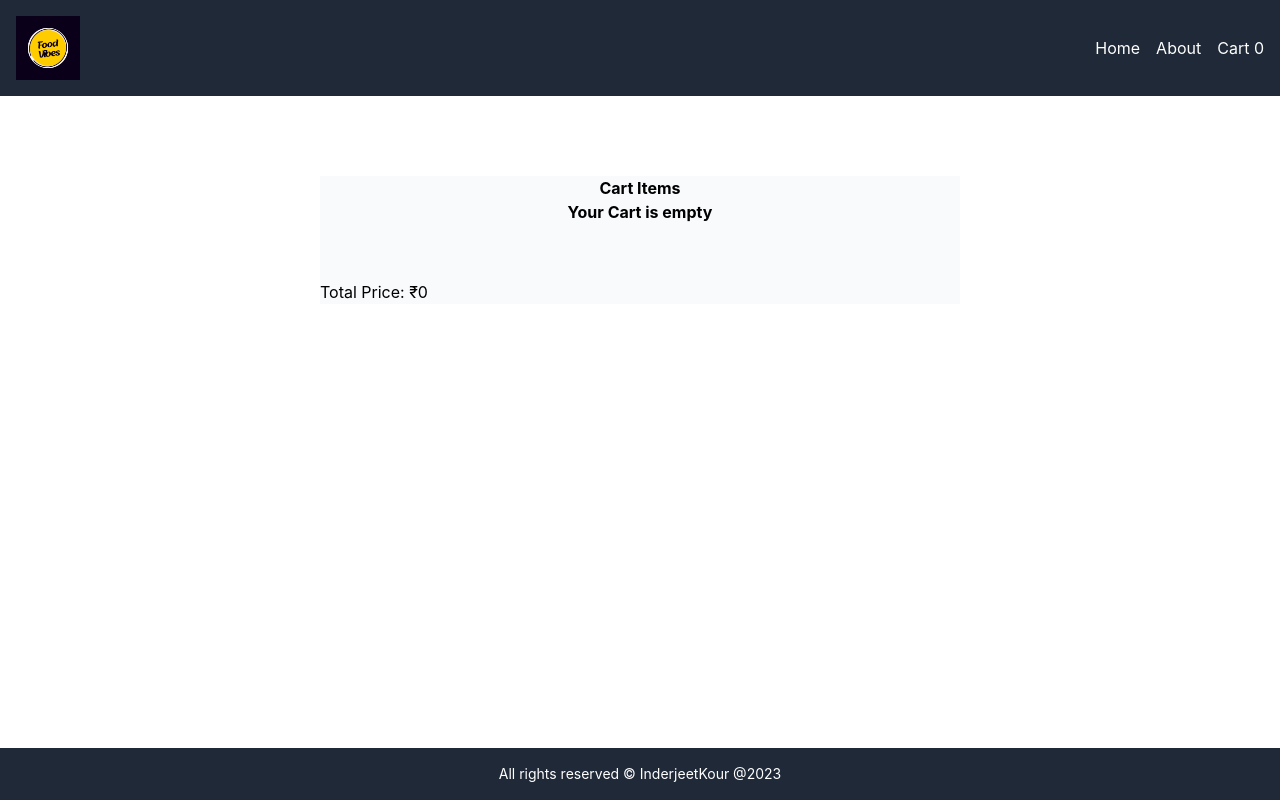
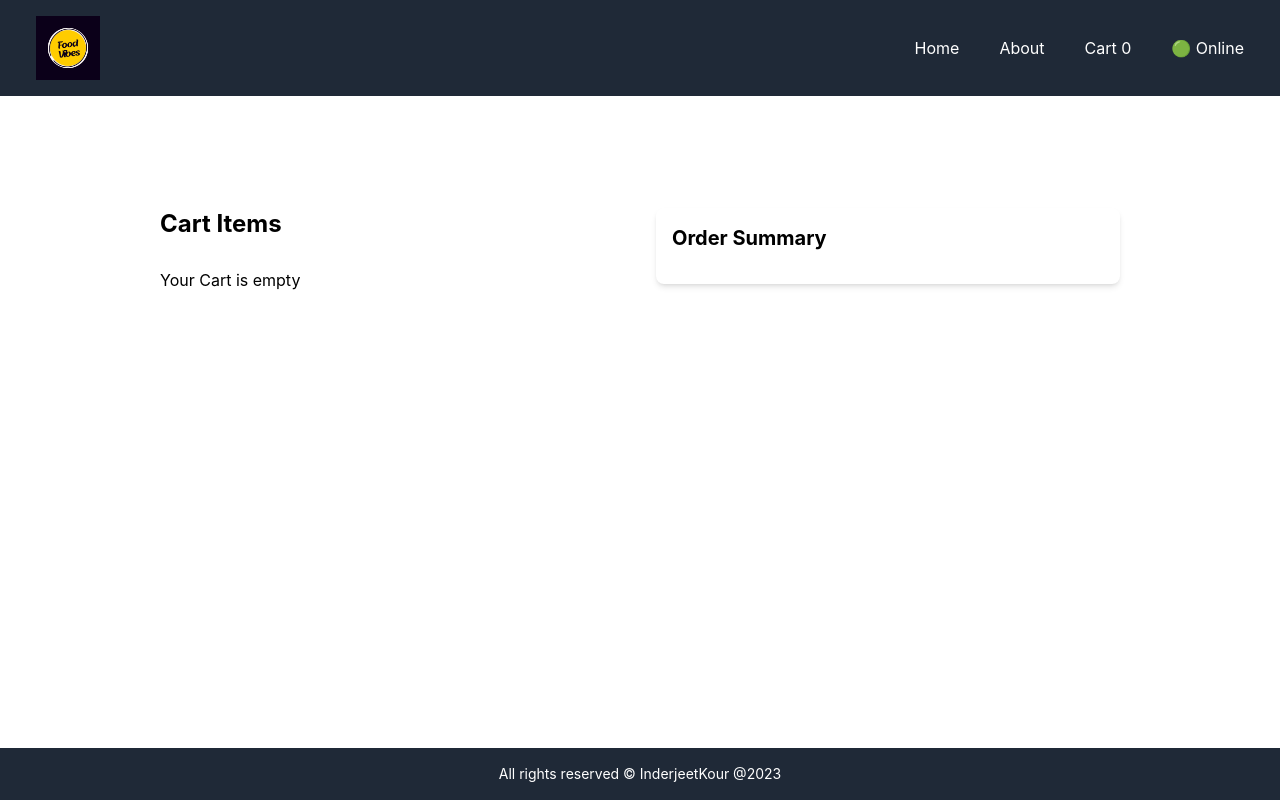
Before and after one commit to inderjeetkour1211/FoodHeaven, a React (Create React App) app: page /cart in a window 1280 px wide. Built offline with nearby package versions, Linux system fonts and the light colour scheme.

Commit message:
updated app

```diff
--- a/package.json
+++ b/package.json
@@ -9,6 +9,7 @@
     "@testing-library/user-event": "^13.5.0",
     "react": "^18.2.0",
     "react-dom": "^18.2.0",
+    "react-icons": "^4.10.1",
     "react-redux": "^8.1.2",
     "react-router-dom": "^6.14.2",
     "react-scripts": "5.0.1",
--- a/src/Components/About.js
+++ b/src/Components/About.js
@@ -2,7 +2,7 @@ import React from 'react'
 
 const About = () => {
   return (
-    <div className="bg-gray-100 py-8 px-4 md:px-8 lg:px-16">
+    <div className="bg-gray-100 max-w-[1240px] mx-auto py-8 px-4 md:px-8 lg:px-16">
       <h1 className="text-3xl font-bold mb-4">About Us</h1>
       <p className="text-gray-700 mb-4">
         Our mission is to make it easy for people to order food from their favorite restaurants. We believe that everyone should have access to delicious, affordable food, no matter where they live or work.
--- a/src/Components/Body.js
+++ b/src/Components/Body.js
@@ -3,6 +3,8 @@ import RestaurantCard from "./RestaurantCard";
 import { swiggy_api_URL } from "./constant";
 import Shimmer from "./Shimmer";
 import { Link } from "react-router-dom";
+
+
 function filterData(searchText, allRestaurants) {
   const filteredData = allRestaurants.filter((restaurant) => {
     return restaurant?.name
@@ -18,6 +20,7 @@ const Body = () => {
   const [allRestaurants, setAllRestaurants] = useState([]);
   const [filteredRestaurants, setFilteredRestaurants] = useState([]);
   const [dataNotFound, setDataNotFound] = useState(false);
+
   useEffect(() => {
     getRestaurants();
   }, []);
@@ -47,8 +50,9 @@ const Body = () => {
     }
   };
 
+
   return (
-    <>
+    <div className=" max-w-[1240px] mx-auto" >
       <div className="search flex items-center justify-center mt-4">
         <input
           type="text"
@@ -73,17 +77,17 @@ const Body = () => {
           <Shimmer />
         ) : filteredRestaurants ? (
           filteredRestaurants.map((restaurant) => (
-            <div className="w-80 p-4 mx-4 my-2 transform transition-transform hover:scale-110">
+            <div className="w-full md:w-1/3 p-4 gap-6 my-2 transform transition-transform hover:scale-110">
               <Link to={"/restaurant/" + restaurant?.id}>
                 <RestaurantCard {...restaurant} key={restaurant?.id} />
               </Link>
             </div>
           ))
         ) : (
-          <Shimmer/>
+          <Shimmer />
         )}
       </div>
-    </>
+    </div>
   );
 };
 
--- a/src/Components/Cart.js
+++ b/src/Components/Cart.js
@@ -5,22 +5,44 @@ import FoodItem from "./FoodItems";
 const Cart = () => {
   const cartItems = useSelector((store) => store.cart.items);
   const totalPrice = cartItems.reduce((acc, item) => acc + item.price, 0);
+
   return (
-    <div className="w-1/2 bg-slate-50 my-20 mx-auto">
-      <h1 className="text-center mt-9 font-bold">
-        Cart Items <br />
-        <span>
-          {cartItems.length === 0
-            ? "Your Cart is empty"
-            : `Number of Items in the cart, ${cartItems.length}`}
-        </span>
-      </h1>
+    <div className="max-w-screen-lg mx-auto mt-20 p-4 md:p-8">
+      <div className="grid grid-cols-1 md:grid-cols-2 gap-8">
+        {/* Left Column (Items) */}
+        <div className="md:order-1">
+          <h1 className=" text-center md:text-left font-bold text-2xl mb-7 ">
+            Cart Items
+          </h1>
+          <div className="space-y-4">
+            {cartItems.length === 0 ? (
+              <p>Your Cart is empty</p>
+            ) : (
+              cartItems.map((item) => <FoodItem key={item.id} {...item} />)
+            )}
+          </div>
+        </div>
 
-      <div className=" mt-14 w-2/3">
-        {cartItems.map((item) => (
-          <FoodItem key={item.id} {...item} />
-        ))}
-        <p>Total Price: &#8377;{totalPrice / 100}</p>
+        {/* Right Column (Total and Checkout) */}
+        <div className="md:order-2">
+          <div className="bg-white p-4 rounded-lg shadow-md ">
+            <h2 className="text-xl text-center md:text-left font-bold mb-4">Order Summary</h2>
+            {cartItems.length > 0 && (
+              <div className="mb-4">
+                <p className="text-center md:text-left">Total Items: {cartItems.length}</p>
+                <p className="text-center md:text-left">Total Price: &#8377;{totalPrice / 100}</p>
+              </div>
+            )}
+            {cartItems.length > 0 && (
+             <button
+             className="px-4 py-2 bg-yellow-500 text-white rounded-md hover:bg-yellow-600 focus:outline-none focus:ring-2 focus:ring-yellow-300 mx-auto flex md:mx-0"
+           >
+             Checkout
+           </button>
+
+            )}
+          </div>
+        </div>
       </div>
     </div>
   );
--- a/src/Components/Error.js
+++ b/src/Components/Error.js
@@ -6,17 +6,13 @@ const Error = () => {
   const { status, statusText } = err;
 
   return (
-    <div className="flex flex-col items-center justify-center h-screen bg-gray-100">
-      <p className="text-red-600 text-5xl font-bold">
-        {status} !
-      </p>
+    <div className="flex max-w-[1240px]   mx-auto flex-col items-center justify-center h-screen bg-gray-100">
+      <p className="text-red-600 text-5xl font-bold">{status} !</p>
       <h2 className="text-xl font-semibold text-red-600 my-3">
         Oops! Something went wrong
       </h2>
 
-      <p className="text-red-600 text-xl font-semibold">
-        {statusText}
-      </p>
+      <p className="text-red-600 text-xl font-semibold">{statusText}</p>
     </div>
   );
 };
--- a/src/Components/FoodItems.js
+++ b/src/Components/FoodItems.js
@@ -2,10 +2,10 @@ import React from "react";
 import { IMG_CDN_URL } from "../Utils/Constant";
 const FoodItem = ({ name, price, imageId }) => {
   return (
-    <div className=" w-1/3">
-      <div className=" ">
+    <div className=" w-1/3 mx-auto md:mx-0">
+      <div className="items-center ">
         <img
-          className="w-24 rounded-2xl "
+          className="w-[400px] rounded-2xl items-center mx-auto "
           src={IMG_CDN_URL + imageId}
           alt="restaurantImages"
         />
--- a/src/Components/Footer.js
+++ b/src/Components/Footer.js
@@ -1,13 +1,13 @@
-import React from 'react'
+import React from "react";
 
 const Footer = () => {
   return (
-    <div className="bg-gray-800 text-white py-4 text-center fixed bottom-0 w-full">
-      <p className="text-sm">
+    <div className=" bg-gray-800 w-full  fixed bottom-0 ">
+      <p className="text-sm text-white py-4 text-center max-w-[1240px] mx-auto">
         All rights reserved © InderjeetKour @2023
       </p>
     </div>
-  )
-}
+  );
+};
 
 export default Footer;
--- a/src/Components/Header.js
+++ b/src/Components/Header.js
@@ -1,15 +1,18 @@
-import React from "react";
+import React, { useState } from "react";
 import AppLogo from "../Assets/Images/AppLogo.png";
 import { Link } from "react-router-dom";
 import { useSelector } from "react-redux";
-
+import { AiOutlineMenu, AiOutlineClose } from "react-icons/ai";
+import useOnline from "../Utils/useOnline";
 const Header = () => {
+  const [toggle, setToggle] = useState(false);
   const cartItems = useSelector((store) => store.cart.items);
-
+  const online = useOnline(true);
   return (
-    <div className="flex flex-col md:flex-row justify-between items-center bg-gray-800 p-4 text-white">
+    <div className="w-full bg-gray-800 relative"> {/* Added relative positioning */}
+      <div className="flex max-w-[1240px] mx-auto  md:flex-row justify-between items-center  p-4 text-white">
         {/* Logo */}
-      <div className="w-16 mb-4 md:mb-0 md:w-16">
+        <div className="w-20 mb-4 md:mb-0 md:w-16">
           <Link to={"/"}>
             <img src={AppLogo} alt="FoodHeaven Logo" className="w-full" />
           </Link>
@@ -17,7 +20,19 @@ const Header = () => {
 
         {/* Navbar */}
         <div>
-        <ul className="flex flex-col md:flex-row space-x-0 md:space-x-4">
+          {toggle ? (
+
+            <AiOutlineClose
+              onClick={() => setToggle(!toggle)}
+              className="md:hidden block text-3xl"
+            />
+          ) : (
+            <AiOutlineMenu
+            onClick={() => setToggle(!toggle)}
+            className="md:hidden block text-3xl"
+          />
+          )}
+          <ul className="hidden md:flex gap-10">
             <li className="cursor-pointer hover:text-gray-200 mb-2 md:mb-0">
               <Link to={"/"}>Home</Link>
             </li>
@@ -27,7 +42,36 @@ const Header = () => {
             <li className="cursor-pointer hover:text-gray-200">
               <Link to={"/cart"}>Cart {cartItems.length}</Link>
             </li>
+            <li>
+             {
+              online ? (<h2 className="text-md"> 🟢 Online</h2>) : (<h2 className=" text-md"> 🔴Offline</h2>)
+             }
+            </li>
           </ul>
+          {/* Mobile responsive menu */}
+          <ul
+            className={`md:hidden p-4 absolute bg-gray-800 w-full h-screen top-[100px]  ${
+              toggle ? "left-0" :  "-left-full"   // Adjust positioning
+            }`}
+            style={{ zIndex: toggle ? 10 : -1}} // Added z-index
+          >
+           <li>
+             {
+              online ? (<h2 className="text-md"> 🟢 Online</h2>) : (<h2 className=" text-md"> 🔴Offline</h2>)
+             }
+            </li>
+            <li className="cursor-pointer hover:text-gray-200 pt-5" >
+              <Link to={"/"}>Home</Link>
+            </li>
+            <li className="cursor-pointer hover:text-gray-200 pt-5" >
+              <Link to={"/about"}>About</Link>
+            </li>
+            <li className="cursor-pointer hover:text-gray-200 pt-5" >
+              <Link to={"/cart"}>Cart {cartItems.length}</Link>
+            </li>
+
+          </ul>
+        </div>
       </div>
     </div>
   );
--- a/src/Components/RestaurantMenu.js
+++ b/src/Components/RestaurantMenu.js
@@ -4,6 +4,7 @@ import { IMG_CDN_URL, swiggy_MENU_API } from "./constant";
 import Shimmer from "./Shimmer";
 import { addItem } from "../Utils/CartSlice";
 import { useDispatch } from "react-redux";
+import { Link } from "react-router-dom";
 
 const RestaurantMenu = () => {
   const { resid } = useParams();
@@ -29,7 +30,7 @@ const RestaurantMenu = () => {
         .groupedCard?.cardGroupMap?.REGULAR?.cards?.find(
           (card) =>
             card?.card?.card["@type"] ===
-            "type.googleapis.com/swiggy.presentation.food.v2.ItemCategory" &&
+              "type.googleapis.com/swiggy.presentation.food.v2.ItemCategory" &&
             card?.card?.card?.title === "Recommended"
         )
         ?.card?.card.itemCards?.map((itermCard) => itermCard?.card?.info) || [];
@@ -40,11 +41,12 @@ const RestaurantMenu = () => {
     dispatch(addItem(menuItems));
   };
 
-  return !restaurant ? (
-    <Shimmer />
-  ) : (
-    <div className="w-full mx-auto p-4 md:w-3/4 lg:w-1/2 xl:w-2/3 2xl:w-1/2">
+  return restaurant === null || menuList.length === 0 ? (
+  <Shimmer />
+) : (
+    <div className=" max-w-[1240px] w-full mx-auto p-4 md:w-3/4 lg:w-1/2 xl:w-2/3 2xl:w-1/2">
       <div>
+        <h2> <Link to={"/"}>Go back to the main menu 🔙</Link></h2>
         <img
           className="w-48 mx-auto mb-4"
           src={IMG_CDN_URL + restaurant?.cloudinaryImageId}
--- a/src/Components/Shimmer.js
+++ b/src/Components/Shimmer.js
@@ -1,6 +1,6 @@
 const Shimmer = () => {
   return (
-    <div className="flex flex-wrap justify-center mt-16">
+    <div className="flex max-w-[1240px] mx-auto flex-wrap justify-center mt-16">
       {Array(12)
         .fill("")
         .map((e, index) => (
--- /dev/null
+++ b/src/Utils/useOnline.js
@@ -0,0 +1,31 @@
+import { useEffect, useState } from "react"
+
+
+const useOnline = () => {
+  const [isOnline, setIsOnline] = useState(navigator.onLine);
+
+
+  useEffect(()=>{
+    const handleOnline = ()=>{
+      setIsOnline(true)
+  }
+
+  const handleOffline =()=>{
+    setIsOnline(false)
+  }
+
+window.addEventListener("online",handleOnline )
+window.addEventListener("offline", handleOffline)
+
+return ()=>{
+  window.removeEventListener("online",handleOnline )
+window.removeEventListener("offline", handleOffline)
+}
+  }, [])
+
+    return (
+   isOnline
+  )
+}
+
+export default useOnline
```
Also changed, not shown: public/logo192.png (deleted), 4 other files (tests, documents, lock files or other folders). Lines whose indentation alone changed are shown as unchanged.
